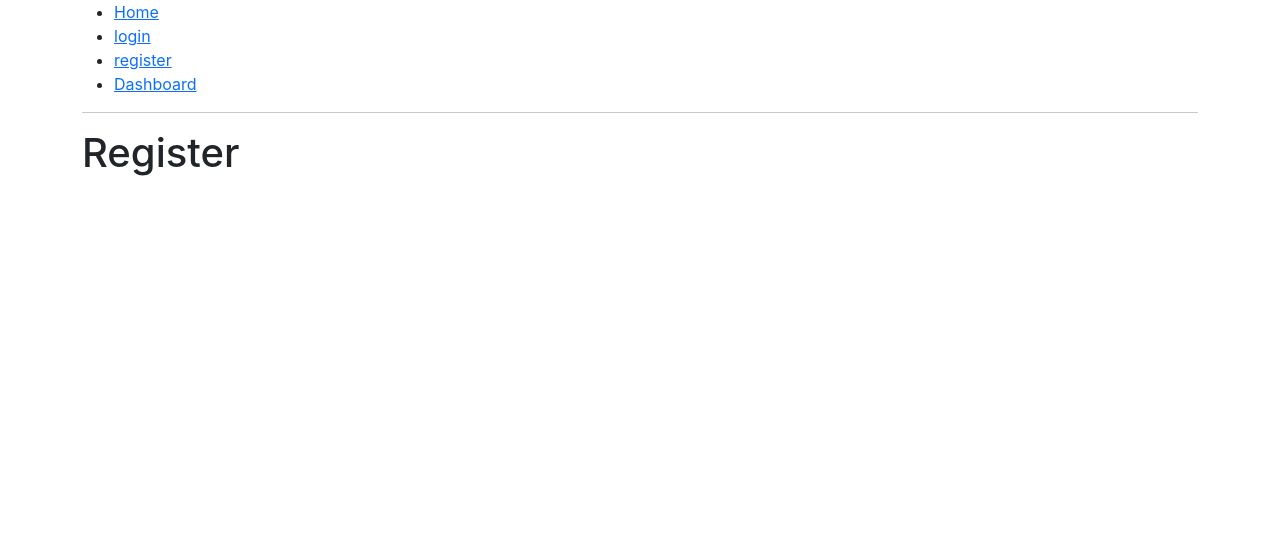
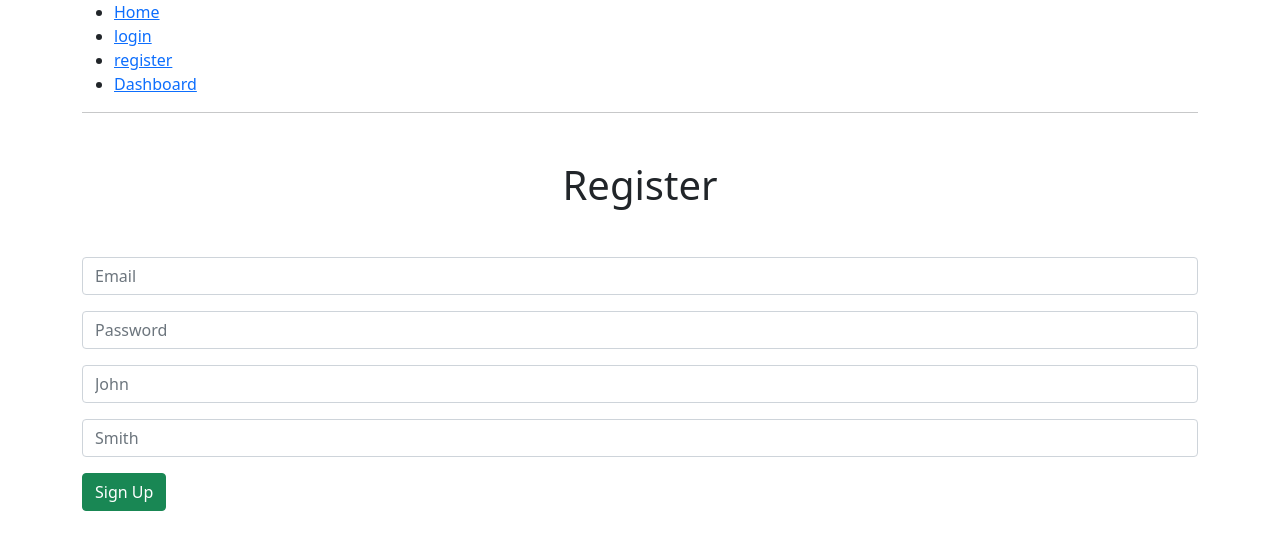
Before and after one commit to AdamWolcottSmith/groupomania, a React (Create React App) app in the folder frontend/: page /register in a window 1280 px wide. Shown: the top 550 px of the page. Built offline with nearby package versions, Linux system fonts and the light colour scheme.

Commit message:
register form created

```diff
--- a/frontend/src/App.css
+++ b/frontend/src/App.css
@@ -1,4 +1,4 @@
-.App {
+/* .App {
   text-align: center;
 }
 
@@ -35,4 +35,4 @@
   to {
     transform: rotate(360deg);
   }
-}
+} */
--- a/frontend/src/components/Register.js
+++ b/frontend/src/components/Register.js
@@ -1,9 +1,51 @@
-import React, { Fragment } from 'react';
+import React, { Fragment, useState } from 'react';
 
 const Register = () => {
+
+ const [inputs, setInputs] = useState({
+  email: '',
+  password: '',
+  first_name: '',
+  last_name: '',
+ })
+
+ const { email, password, first_name, last_name } = inputs
+
+ const onChange = (e) => {
+  setInputs({ ...inputs, [e.target.name]: e.target.value })
+ }
+
+ const onSubmitForm = async (e) => {
+  e.preventDefault()
+  try {
+
+   const body = { email, password, first_name, last_name }
+
+   const response = await fetch('http://localhost:4000/auth/register', {
+    method: 'POST',
+    headers: { 'Content-Type': 'application/json' },
+    body: JSON.stringify(body)
+   })
+
+   const parseRes = await response.json()
+
+   console.log(parseRes);
+
+  } catch (error) {
+   console.error(error.message)
+  }
+ }
+
  return (
   <Fragment>
-   <h1>Register</h1>
+   <h1 className="text-center my-5">Register</h1>
+   <form onSubmit={onSubmitForm}>
+    <input type="email" name="email" placeholder="Email" className="form-control my-3" value={email} onChange={e => onChange(e)} />
+    <input type="password" name="password" placeholder="Password" className="form-control my-3" value={password} onChange={e => onChange(e)} />
+    <input type="text" name="first_name" placeholder="John" className="form-control my-3" value={first_name} onChange={e => onChange(e)} />
+    <input type="text" name="last_name" placeholder="Smith" className="form-control my-3" value={last_name} onChange={e => onChange(e)} />
+    <button className="btn btn-success btn-block">Sign Up</button>
+   </form>
   </Fragment>
  )
 }
--- a/frontend/src/index.css
+++ b/frontend/src/index.css
@@ -1,4 +1,4 @@
-body {
+/* body {
   margin: 0;
   font-family: -apple-system, BlinkMacSystemFont, 'Segoe UI', 'Roboto', 'Oxygen',
     'Ubuntu', 'Cantarell', 'Fira Sans', 'Droid Sans', 'Helvetica Neue',
@@ -10,4 +10,4 @@ body {
 code {
   font-family: source-code-pro, Menlo, Monaco, Consolas, 'Courier New',
     monospace;
-}
+} */
```
